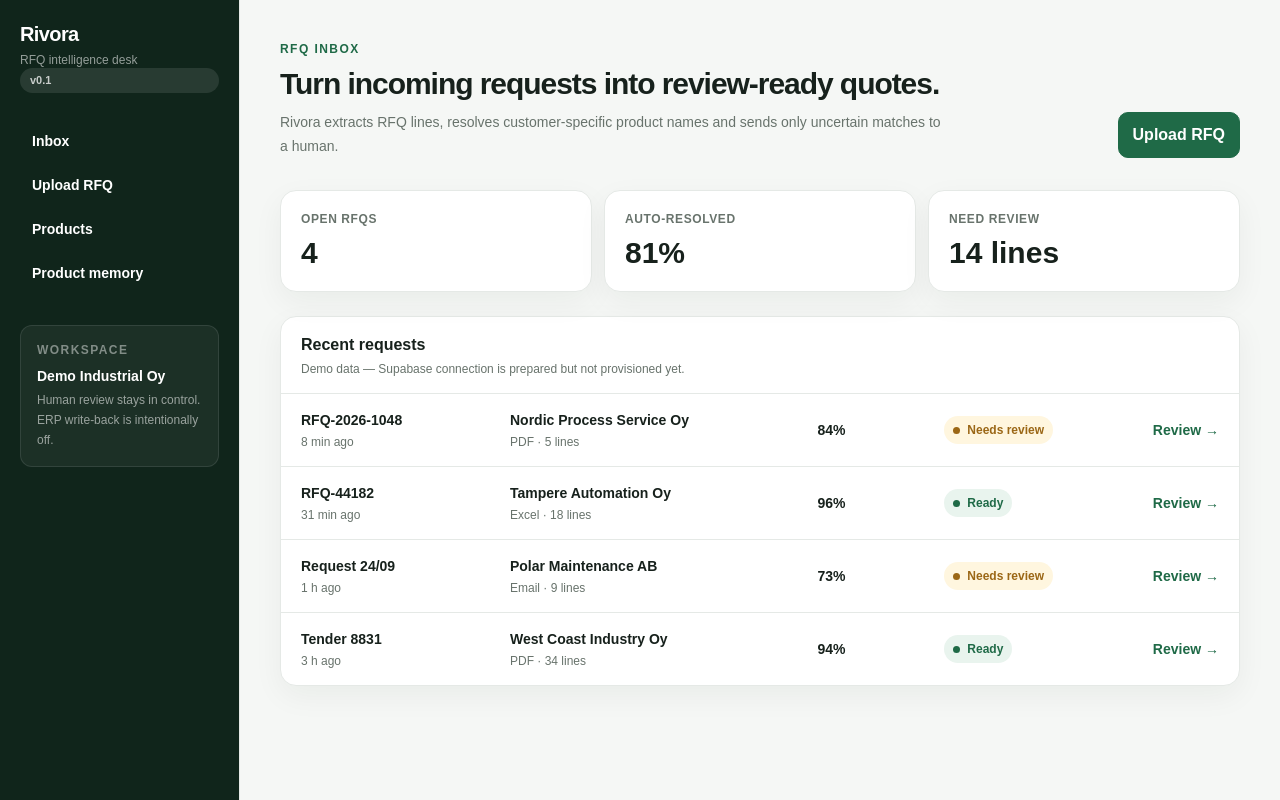
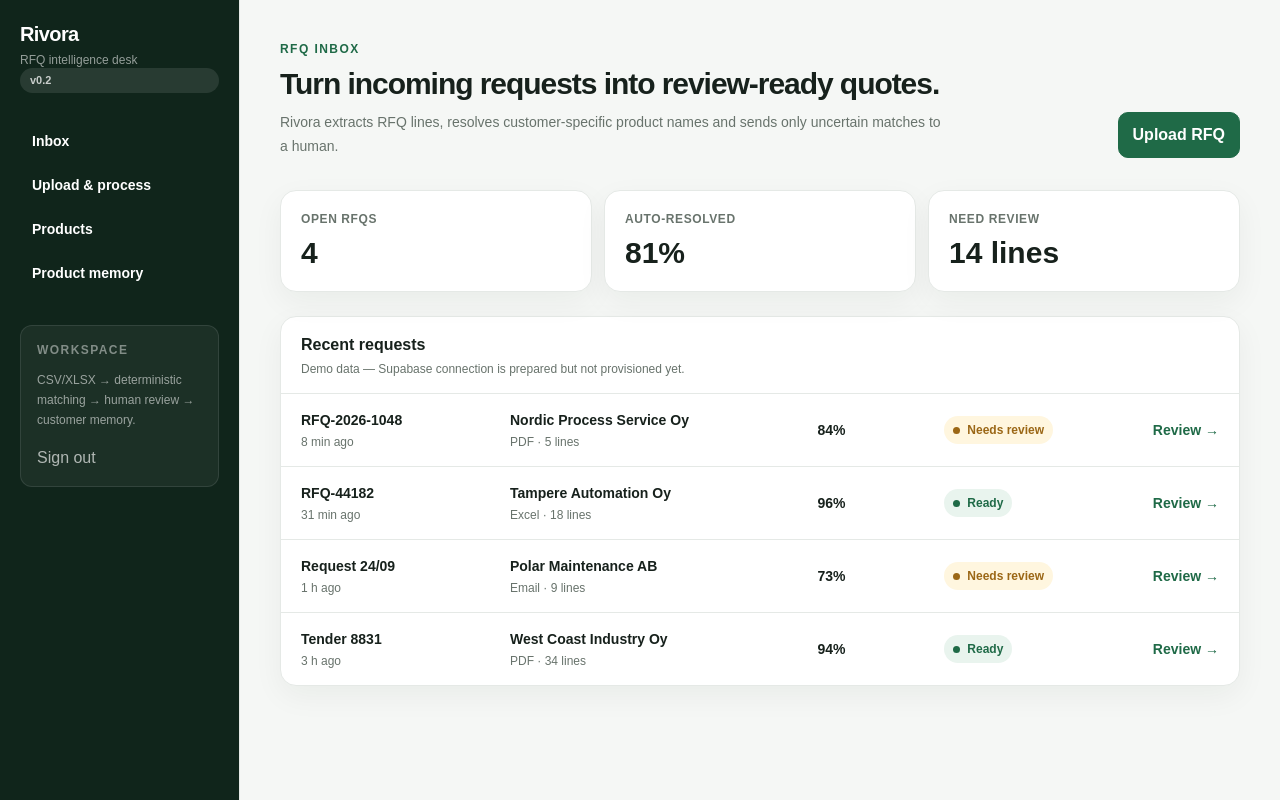
Before and after one commit to miromnb-coder/Rivora, a Next.js app: page /app/inbox in a window 1280 px wide. Built offline with nearby package versions, Linux system fonts and the light colour scheme.

Commit message:
Connect AppShell to authenticated workspace

```diff
--- a/components/AppShell.tsx
+++ b/components/AppShell.tsx
@@ -1,13 +1,22 @@
 import Link from "next/link";
+import { signOut } from "@/app/app/actions";
 
 const nav = [
   ["Inbox", "/app/inbox"],
-  ["Upload RFQ", "/app/upload"],
+  ["Upload & process", "/app/upload"],
   ["Products", "/app/products"],
   ["Product memory", "/app/memory"],
 ] as const;
 
-export function AppShell({ children }: { children: React.ReactNode }) {
+export function AppShell({
+  children,
+  workspaceName,
+  userEmail,
+}: {
+  children: React.ReactNode;
+  workspaceName: string;
+  userEmail?: string;
+}) {
   return (
     <div className="min-h-screen lg:grid lg:grid-cols-[240px_1fr]">
       <aside className="border-b border-[var(--line)] bg-[#10251b] px-5 py-5 text-white lg:min-h-screen lg:border-b-0 lg:border-r">
@@ -16,8 +25,9 @@ export function AppShell({ children }: { children: React.ReactNode }) {
             <div className="text-xl font-extrabold tracking-[-0.03em]">Rivora</div>
             <div className="mt-1 text-xs text-white/55">RFQ intelligence desk</div>
           </div>
-          <div className="rounded-full bg-white/10 px-2.5 py-1 text-[11px] font-bold text-white/75">v0.1</div>
+          <div className="rounded-full bg-white/10 px-2.5 py-1 text-[11px] font-bold text-white/75">v0.2</div>
         </div>
+
         <nav className="mt-7 grid grid-cols-2 gap-1 sm:grid-cols-4 lg:grid-cols-1">
           {nav.map(([label, href]) => (
             <Link key={href} href={href} className="rounded-lg px-3 py-2.5 text-sm font-semibold text-white/75 transition hover:bg-white/10 hover:text-white">
@@ -25,10 +35,15 @@ export function AppShell({ children }: { children: React.ReactNode }) {
             </Link>
           ))}
         </nav>
+
         <div className="mt-8 hidden rounded-xl border border-white/10 bg-white/5 p-4 lg:block">
           <div className="text-xs font-bold uppercase tracking-[.12em] text-white/45">Workspace</div>
-          <div className="mt-2 text-sm font-bold">Demo Industrial Oy</div>
-          <div className="mt-1 text-xs leading-5 text-white/55">Human review stays in control. ERP write-back is intentionally off.</div>
+          <div className="mt-2 text-sm font-bold">{workspaceName}</div>
+          {userEmail ? <div className="mt-1 truncate text-xs text-white/45">{userEmail}</div> : null}
+          <div className="mt-3 text-xs leading-5 text-white/55">CSV/XLSX → deterministic matching → human review → customer memory.</div>
+          <form action={signOut}>
+            <button className="mt-4 text-xs font-bold text-white/65 hover:text-white">Sign out</button>
+          </form>
         </div>
       </aside>
       <main className="min-w-0">{children}</main>
```
